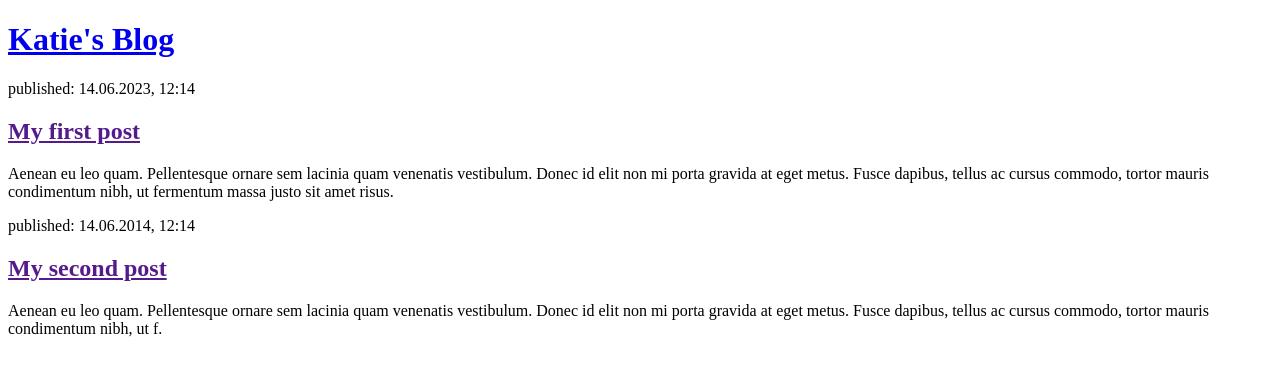
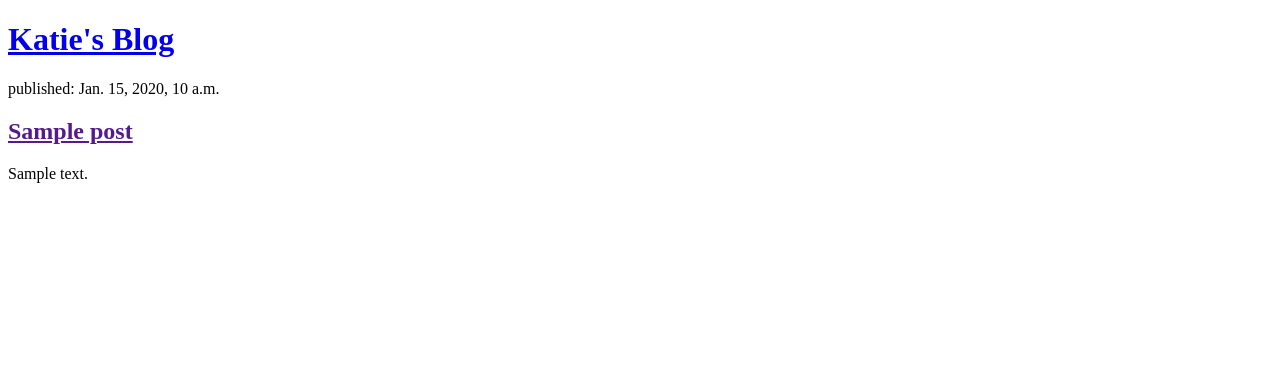
Before and after one commit to launchKat/my-first-blog, a Django app: page / in a window 1280 px wide. Shown: the top 376 px of the page. Run offline with Django 3.2, Linux system fonts and the light colour scheme; tables that the repository leaves empty hold one stand-in row (values such as "Sample post").

Commit message:
another one

```diff
--- a/blog/templates/blog/post_list.html
+++ b/blog/templates/blog/post_list.html
@@ -8,16 +8,11 @@
             <h1><a href="/">Katie's Blog</a></h1>
         </header>
 
-        <article>
-            <time>published: 14.06.2023, 12:14</time>
-            <h2><a href="">My first post</a></h2>
-            <p>Aenean eu leo quam. Pellentesque ornare sem lacinia quam venenatis vestibulum. Donec id elit non mi porta gravida at eget metus. Fusce dapibus, tellus ac cursus commodo, tortor mauris condimentum nibh, ut fermentum massa justo sit amet risus.</p>
-        </article>
+        {% for post in posts %}
+            <time>published: {{post.published_date}}</time>
+            <h2><a href="">{{post.title}}</a></h2>
+            <p>{{ post.text|linebreaksbr}}</p>
+            {% endfor %}
 
-        <article>
-            <time>published: 14.06.2014, 12:14</time>
-            <h2><a href="">My second post</a></h2>
-            <p>Aenean eu leo quam. Pellentesque ornare sem lacinia quam venenatis vestibulum. Donec id elit non mi porta gravida at eget metus. Fusce dapibus, tellus ac cursus commodo, tortor mauris condimentum nibh, ut f.</p>
-        </article>
     </body>
 </html>
```
